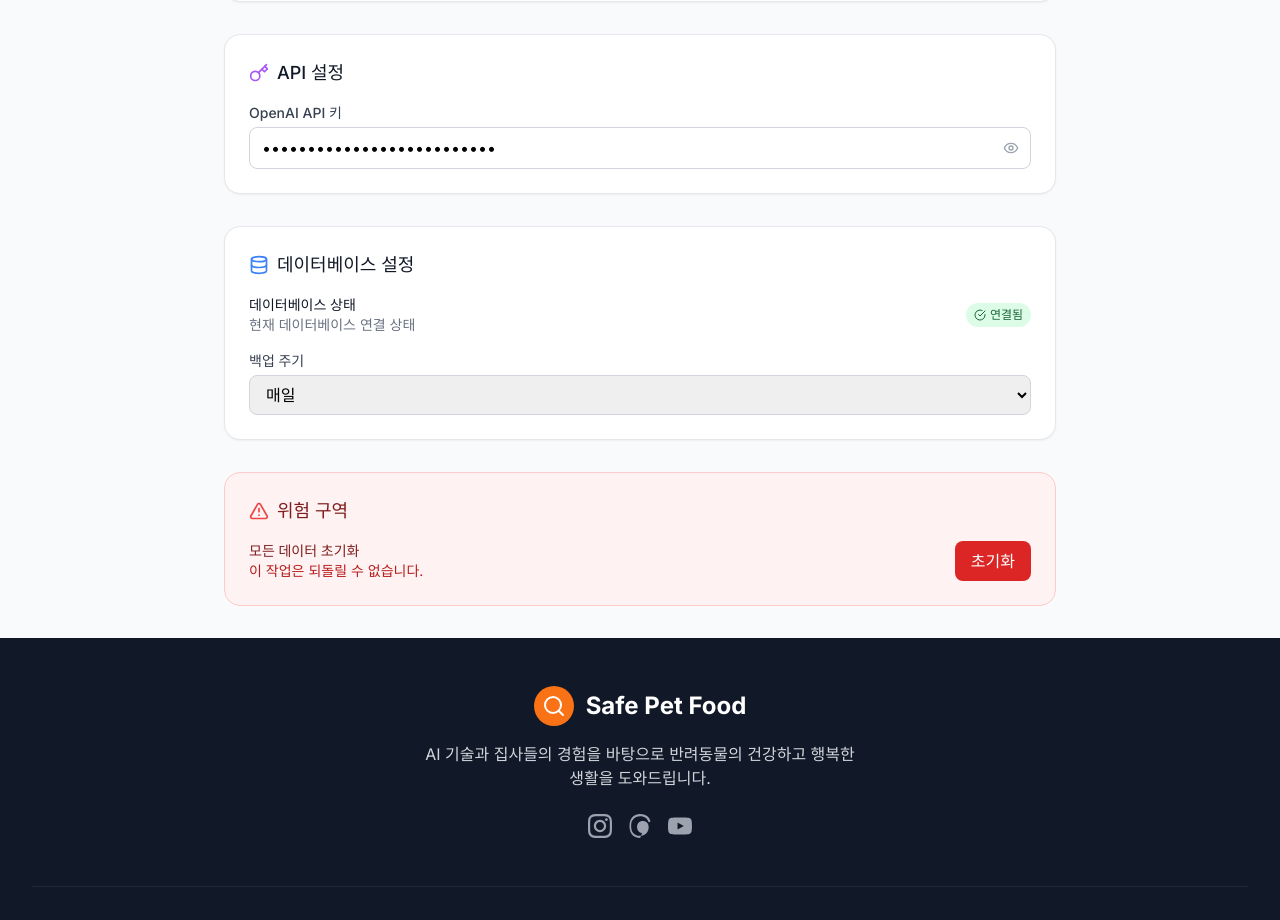
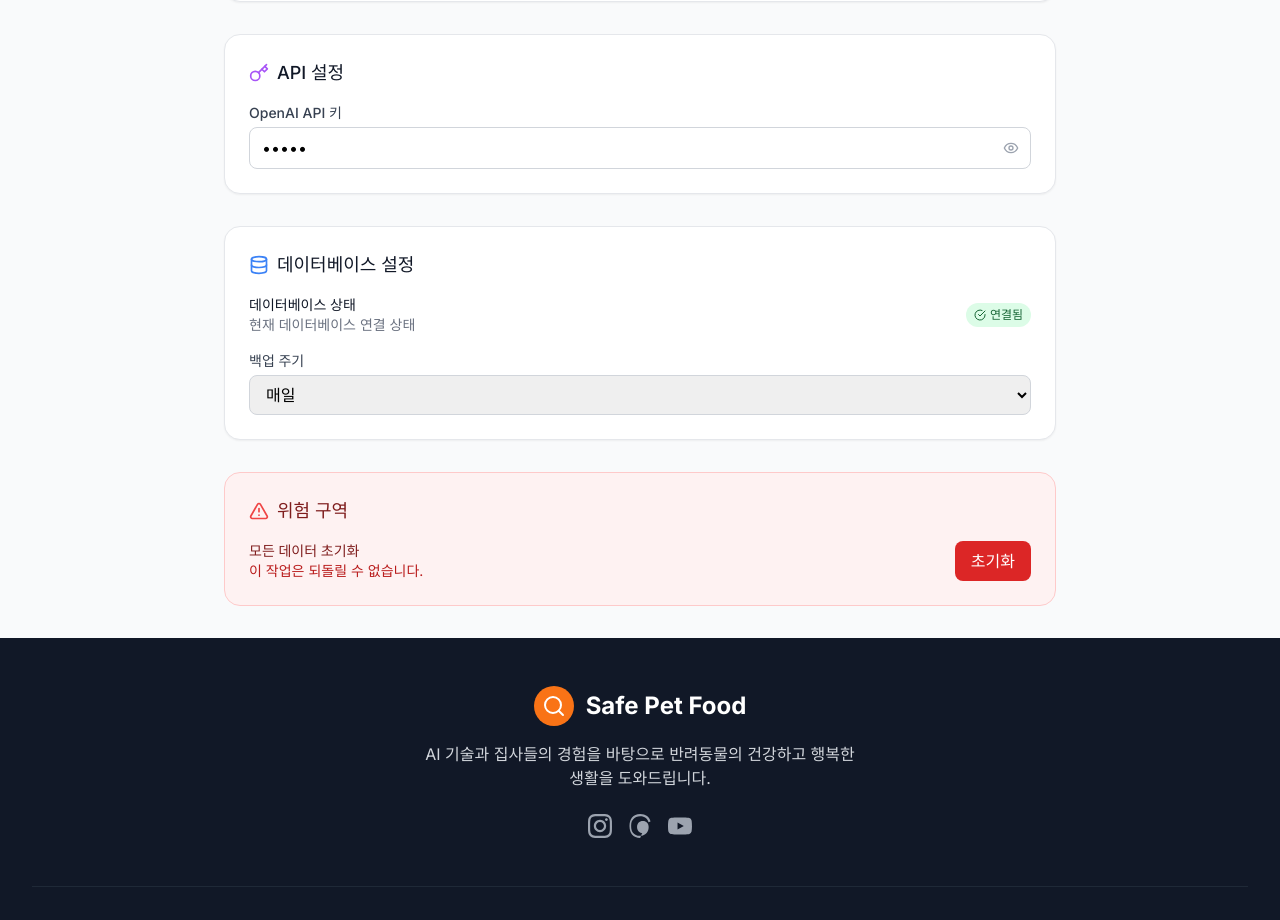
Before and after one commit to joyfuldoy1015/safe-pet-food, a Next.js app: page /admin/settings in a window 1280 px wide. Shown: the part 1087-2007 px from the top of the page. Built offline with nearby package versions, Linux system fonts and the light colour scheme; no server answers.

Commit message:
Remove OpenAI API key from source code

```diff
--- a/app/admin/settings/page.tsx
+++ b/app/admin/settings/page.tsx
@@ -42,7 +42,7 @@ const initialSettings: SystemSettings = {
   emailNotifications: true,
   reviewAutoApproval: false,
   maxFileSize: 10,
-  apiKey: 'OPENAI_API_KEY_PLACEHOLDER',
+  apiKey: process.env.NEXT_PUBLIC_OPENAI_API_KEY || '',
   databaseStatus: 'connected',
   backupFrequency: 'daily'
 }
```
